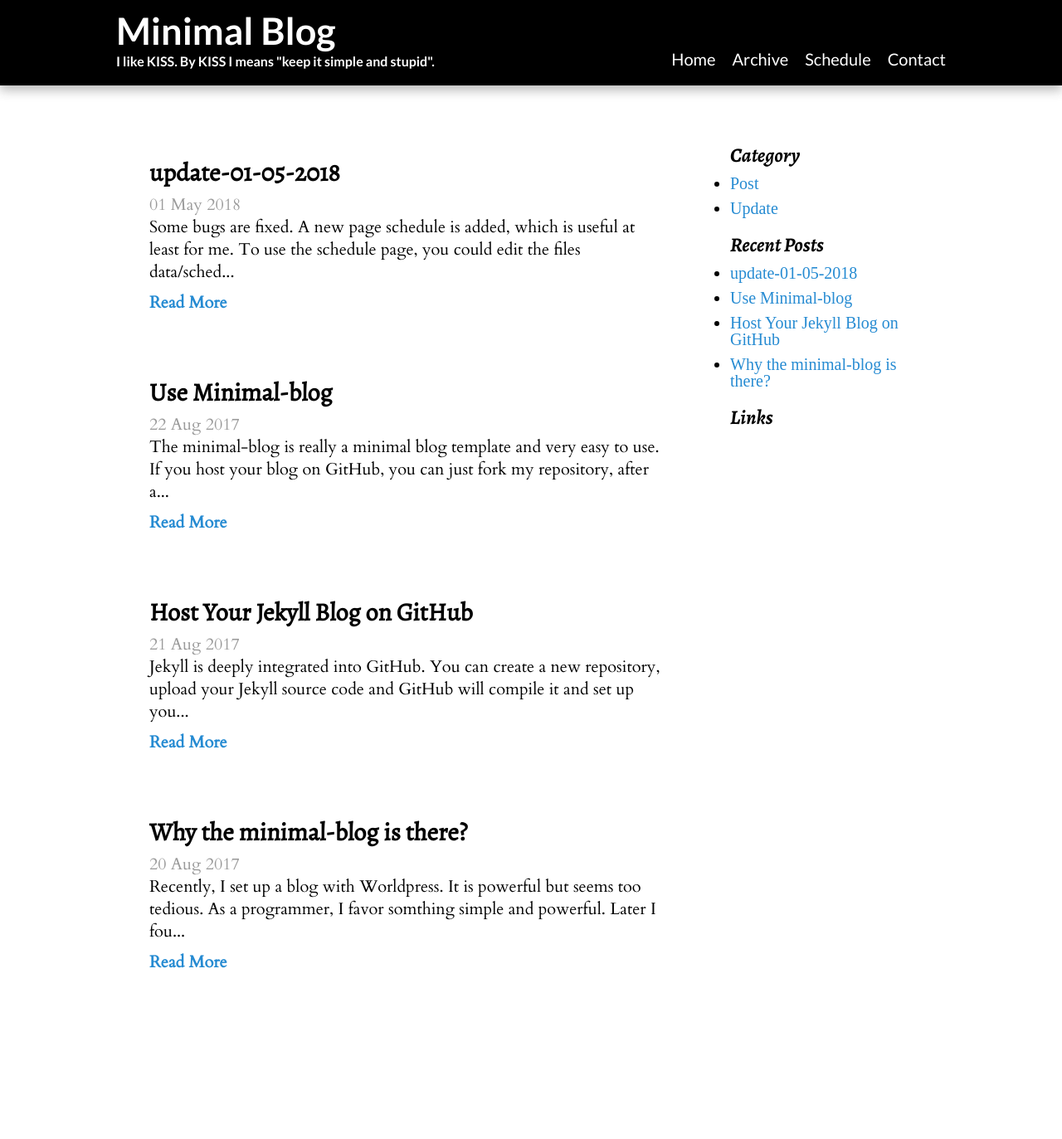
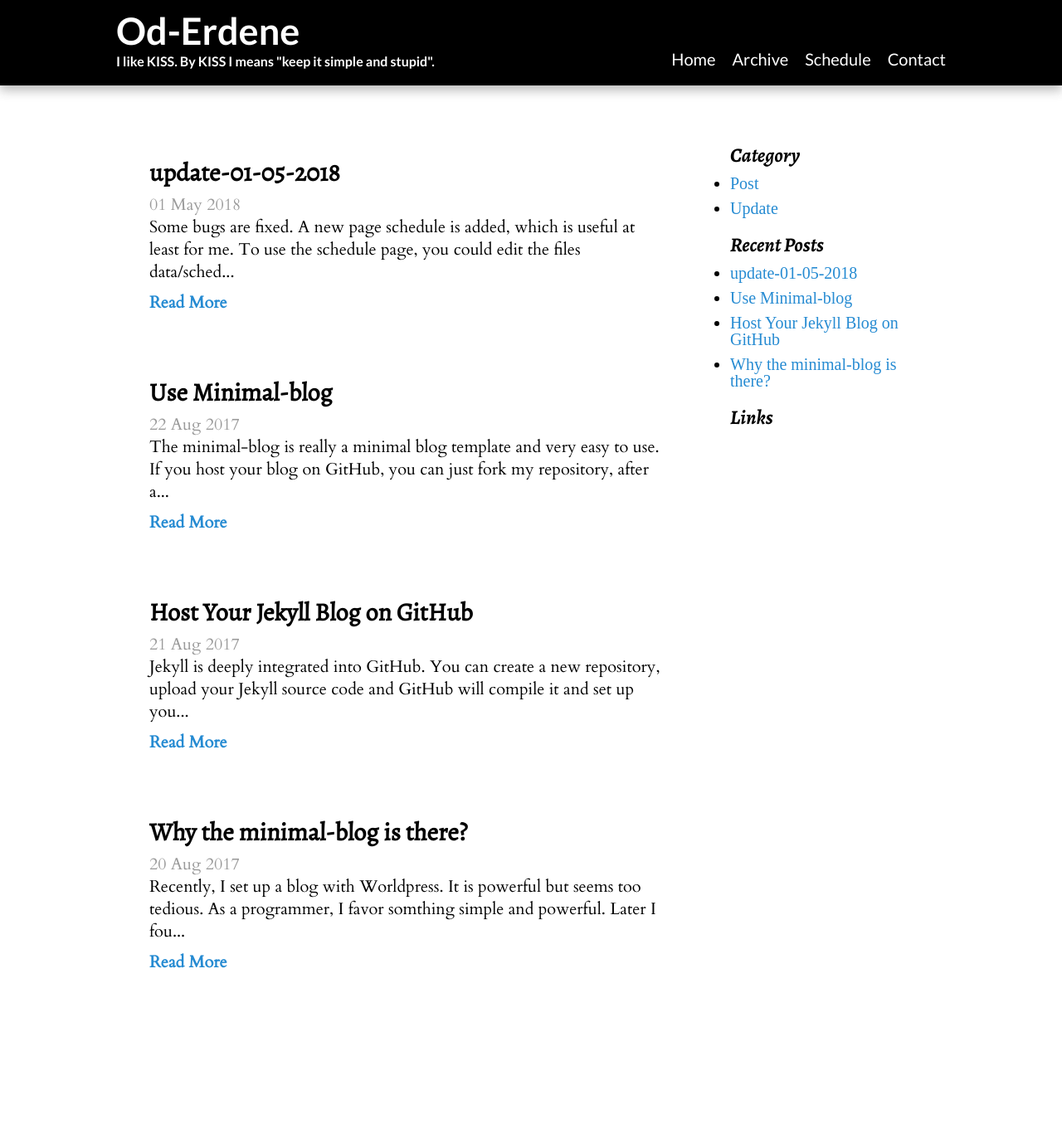
Before and after one commit to oderdene/oderdene.github.io, a Jekyll site: the page built from index.html, in a window 1280 px wide. Shown: the whole page at 83% size. Built offline with Jekyll 4.4.1, drawn with Linux system fonts in a browser that asks for light colours; some web fonts are replaced; the list of posts is cut into pages by our own code.

Commit message:
some change

```diff
--- a/_config.yml
+++ b/_config.yml
@@ -5,12 +5,12 @@ highlighter: rouge
 permalink:        pretty
 
 # Setup
-title:            Minimal Blog
+title:            Od-Erdene
 tagline:          'I like KISS. By KISS I means "keep it simple and stupid". '
 baseurl:          /
 
 author:
-  name:           Long
+  name:           Odkoo
 
 paginate:         5
 recent-num:       5
```
